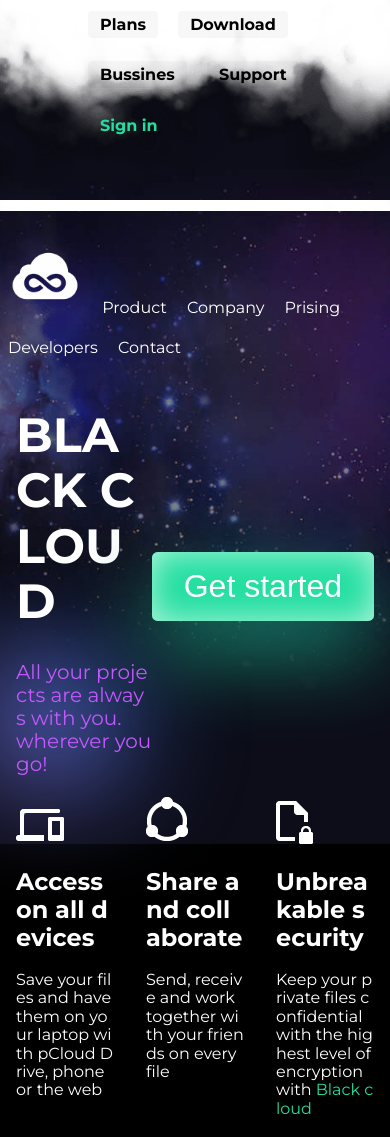
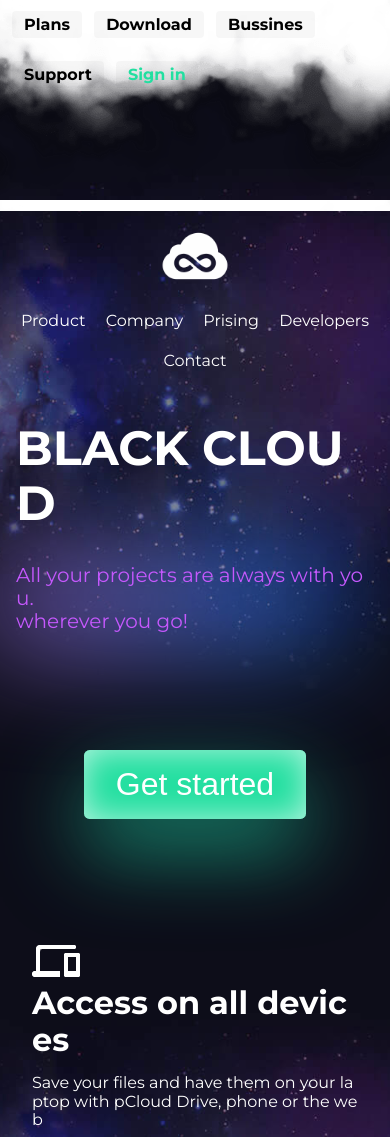
Before and after one commit to ilimon/nmlimon, a website: page black-cloud/index.html in a window 390 px wide. Shown: the top 1137 px of the page. Drawn offline with Linux system fonts and the light colour scheme.

Commit message:
responsive

```diff
--- a/black-cloud/css/style.scss
+++ b/black-cloud/css/style.scss
@@ -34,8 +34,6 @@
 
     display: grid;
     overflow-x: hidden;
-
-    height: 100vh;
     margin: 0;
 
     word-break: break-all;
@@ -44,7 +42,6 @@
 
     background-color: black;
     background-image: url(/black-cloud/scr/bg_body.jpeg);
-    background-repeat: no-repeat;
     background-position: center center;
     background-size: cover;
 
@@ -93,7 +90,7 @@
         {
             display: inline-block;
 
-            margin: 1rem .5rem;
+            margin: 1rem .25rem;
 
             list-style: none;
             a
@@ -282,10 +279,8 @@
     align-items: flex-end;
 }
 
-@media (max-width: 768px)
-{
-    body
-    {
+@media (max-width: 768px) {
+    body {
         grid-template-areas: 'header'
         'nav'
         'main'
@@ -293,14 +288,51 @@
         grid-template-rows: 25vh 1fr 8fr 25vh;
         grid-template-columns: 1fr;
     }
-    nav
-    {
+    header {
+        padding: 0 .5rem;
+    }
+    nav {
         border-width: 0 0 1px 0;
-        ul
-        {
-            li
-            {
+        text-align: center;
+        ul {
+            margin: 0;
+            li {
                 display: inline-block;
+                border-radius: .5rem;
+                &.logo_li {
+                    display: block;
+                }
+            &:hover:nth-child(n+2) a {
+                padding-left:0;
+            }
+            }
+            .logo {
+                justify-content: center;
+            }
+        }
+    }
+    main {
+        .heading {
+            grid-template-rows: 1fr 1fr;
+            grid-template-columns: 1fr;
+        }
+        .box_holder {
+        grid-template-rows: 1fr 1fr 1fr;
+        grid-template-columns: 1fr;
+        grid-gap: .25rem;
+            & div {
+                padding: 1rem;
+                img,
+                h2 {
+                    display: inline-block;
+                    margin: 0;
+                }
+                h2 {
+                    font-size: 2rem;
+                }
+                img {
+                    margin-right: 1.2rem;
+                }
             }
         }
     }
--- a/black-cloud/index.html
+++ b/black-cloud/index.html
@@ -20,7 +20,7 @@
     </header>
     <nav>
         <ul>
-            <li>
+            <li class="logo_li">
                 <a href="#" title="" class="logo"><img src="/black-cloud/scr/black_logo.png" alt=""></a>
             </li>
             <li><a href="#" title="">Product</a></li>
```
Also changed, not shown: black-cloud/css/style.css, 1 other file.
